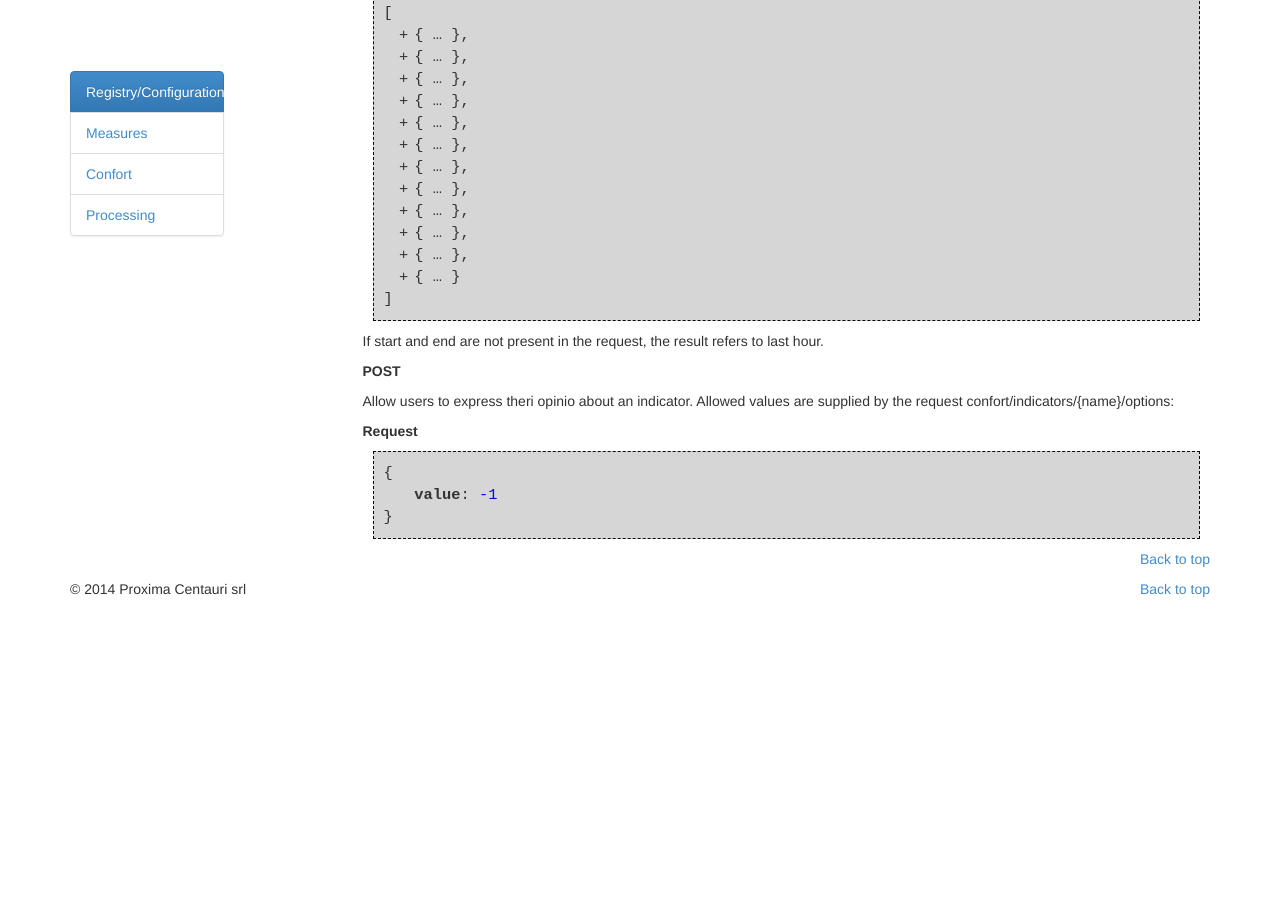
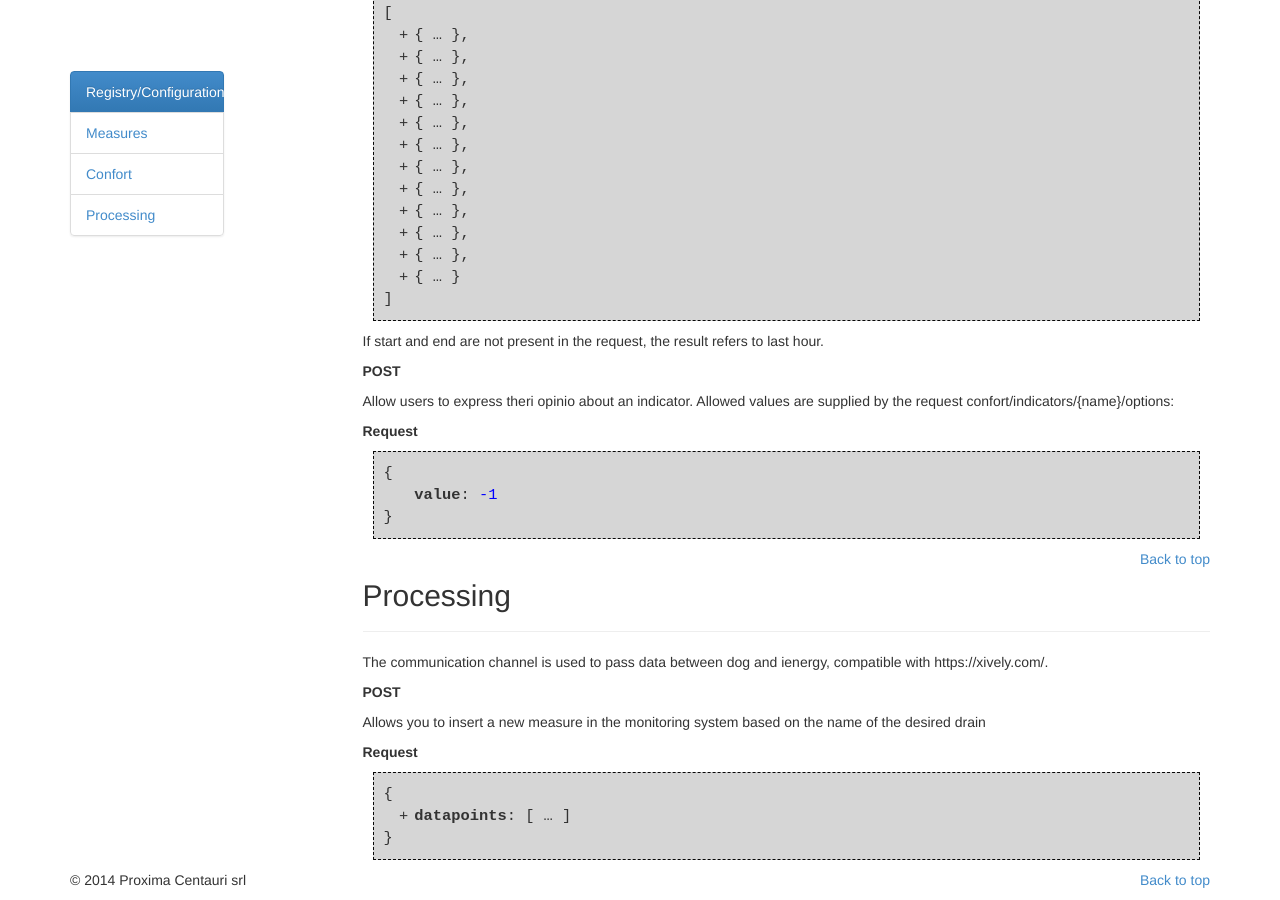
Before and after one commit to iEnergy/iEnergy.github.io, a Jekyll site: the page built from eng/doc.html, in a window 1280 px wide and 900 px high, scrolled down 5338 px. Built offline with Jekyll 4.4.1, drawn with Linux system fonts in a browser that asks for light colours; nearby versions of some CDN libraries; Markdown is read by kramdown in place of the engine named in the settings; before the commit the page ends 5947 px from its top, so only the background shows below that.

Commit message:
add en version of processing and fixed ita version

```diff
--- a/eng/doc.html
+++ b/eng/doc.html
@@ -222,5 +222,18 @@ active: documentation
             <p class="pull-right"><a href="#">{{ site.t[page.lang].back_to_top }}</a></p>
 
         </section>
+
+        <section id="processing">
+            <div class="page-header">
+                <h2>Processing</h2>
+            </div>
+
+            <p>The communication channel is used to pass data between dog and ienergy, compatible with https://xively.com/.</p>
+            <p><b>POST</b></p>
+            <p>Allows you to insert a new measure in the monitoring system based on the name of the desired drain</p>
+            <p><b>Request</b></p>
+            <div class="code" id="processing-post"></div>
+
+        </section>
     </div>
 </div>
--- a/ita/doc.html
+++ b/ita/doc.html
@@ -229,9 +229,9 @@ active: documentation
                 <h2>Processing</h2>
             </div>
 
-            <p>E il canale di comunicazione usato per passaggio dati tra dog e ienergy, compatibile con https://xively.com/.</p>
+            <p>Rappresenta il canale di comunicazione usato per passaggio dati tra dog e ienergy, compatibile con https://xively.com/.</p>
             <p><b>POST</b></p>
-            <p>Permette di inserire un nuova misura nel sistema di minotoraggio in base al nome del drain desiderato</p>
+            <p>Permette di inserire un nuova misura nel sistema di monitoraggio in base al nome del drain desiderato</p>
             <p><b>Request</b></p>
             <div class="code" id="processing-post"></div>
 
```
